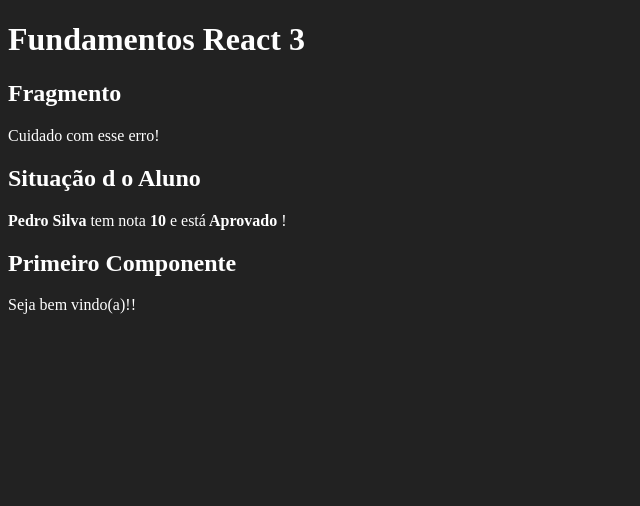
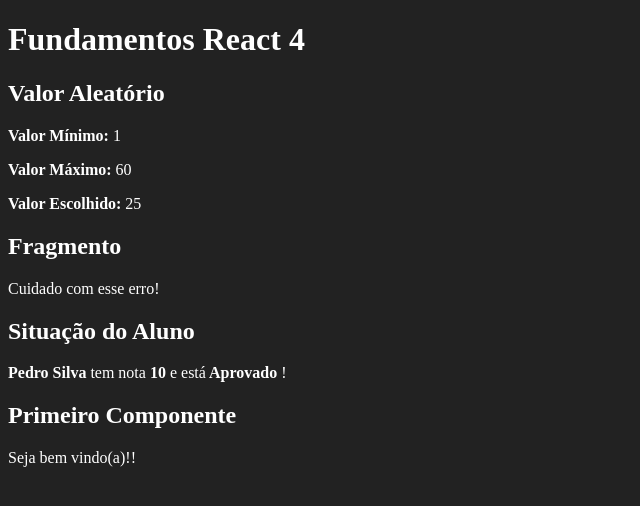
Before and after one commit to GSappio/React-fundamentals, a React (Create React App) app: page / in a window 1280 px wide. Shown: the top 506 px of the page, without its empty margins (0-640 px from the left). Built offline with nearby package versions, Linux system fonts and the light colour scheme.

Commit message:
Creating a random number draw

```diff
--- a/src/App.jsx
+++ b/src/App.jsx
@@ -1,16 +1,19 @@
 import React from 'react'
 
+import Aleatorio from './components/basicos/Aleatorio'
+import Fragmento from './components/basicos/Fragmento'
+import ComParametro from './components/basicos/ComParametro'
 import Primeiro from './components/basicos/Primeiro'
-import ComParametro from './components/basicos/ComParametro'
-import Fragmento from './components/basicos/Fragmento'
+
 
 export default () => (
 
-        <div id="app">
-        <h1>Fundamentos React 3</h1>
+    <div id="app">
+        <h1>Fundamentos React 4</h1>
+        <Aleatorio min={1} max={60} />
         <Fragmento />
         <ComParametro
-            titulo="Situação d  o Aluno"
+            titulo="Situação do Aluno"
             aluno="Pedro Silva"
             nota={9.3} />
 
--- /dev/null
+++ b/src/components/basicos/Aleatorio.jsx
@@ -0,0 +1,18 @@
+import React from "react";
+
+export default (props) => {
+
+    const { min, max } = props;
+    const aleatorio = parseInt(Math.random() * (max - min)) + min;
+
+    return (
+
+        <div>
+            <h2>Valor Aleatório</h2>
+            <p><strong>Valor Mínimo: </strong> {min}</p>
+            <p><strong>Valor Máximo: </strong> {max}</p>
+            <p><strong>Valor Escolhido: </strong> {aleatorio}</p>
+    </div>
+
+    )
+}
```
